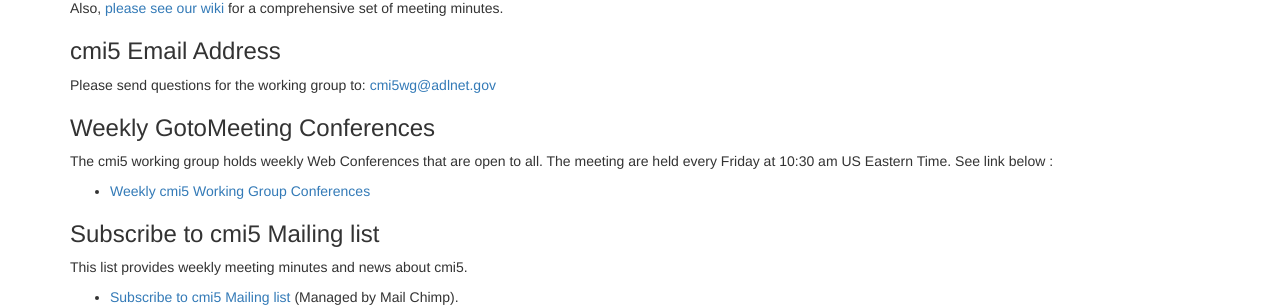
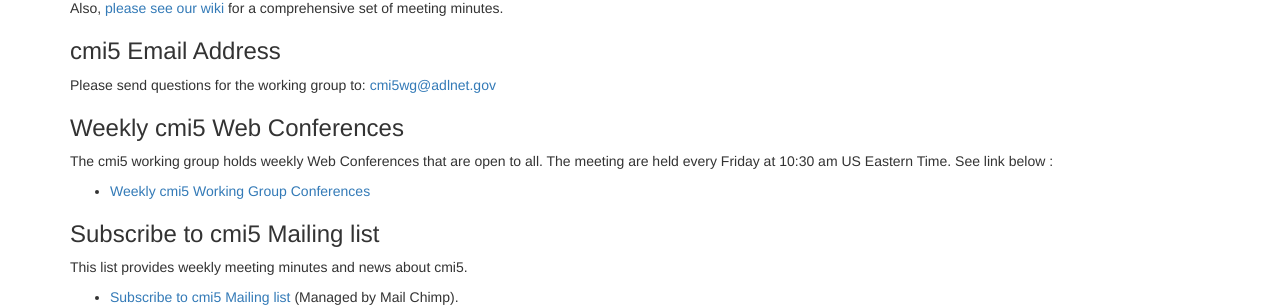
Before and after one commit to AICC/CMI-5_Spec_Current, a Jekyll site: the page built from index.md, in a window 1280 px wide and 900 px high, scrolled down 2228 px. Shown: the part 293-601 px from the top of the window. Built offline with Jekyll 4.4.1, drawn with Linux system fonts in a browser that asks for light colours; our own code applies the rules of GitHub Pages for plain Markdown files.

Commit message:
Update index.md

```diff
--- a/index.md
+++ b/index.md
@@ -111,7 +111,7 @@ Also, [please see our wiki](https://github.com/AICC/CMI-5_Spec_Current/wiki) for
 ### cmi5 Email Address
 Please send questions for the working group to: [cmi5wg@adlnet.gov](mailto://cmi5wg@adlnet.gov)
 
-### Weekly GotoMeeting Conferences
+### Weekly cmi5 Web Conferences
 
 The cmi5 working group holds weekly Web Conferences that are open to all. The meeting are held every Friday at 10:30 am US Eastern Time. See link below :
 
```
